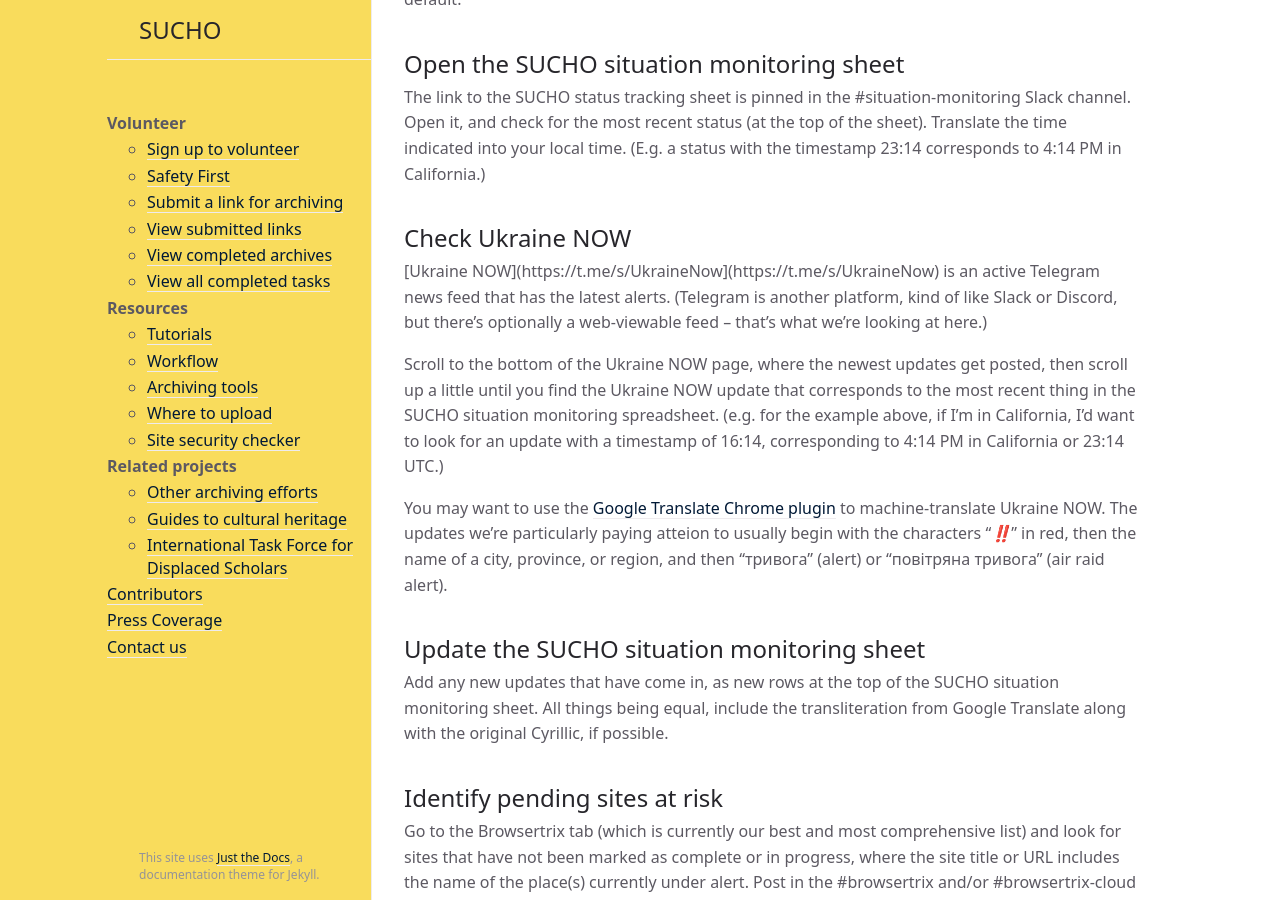
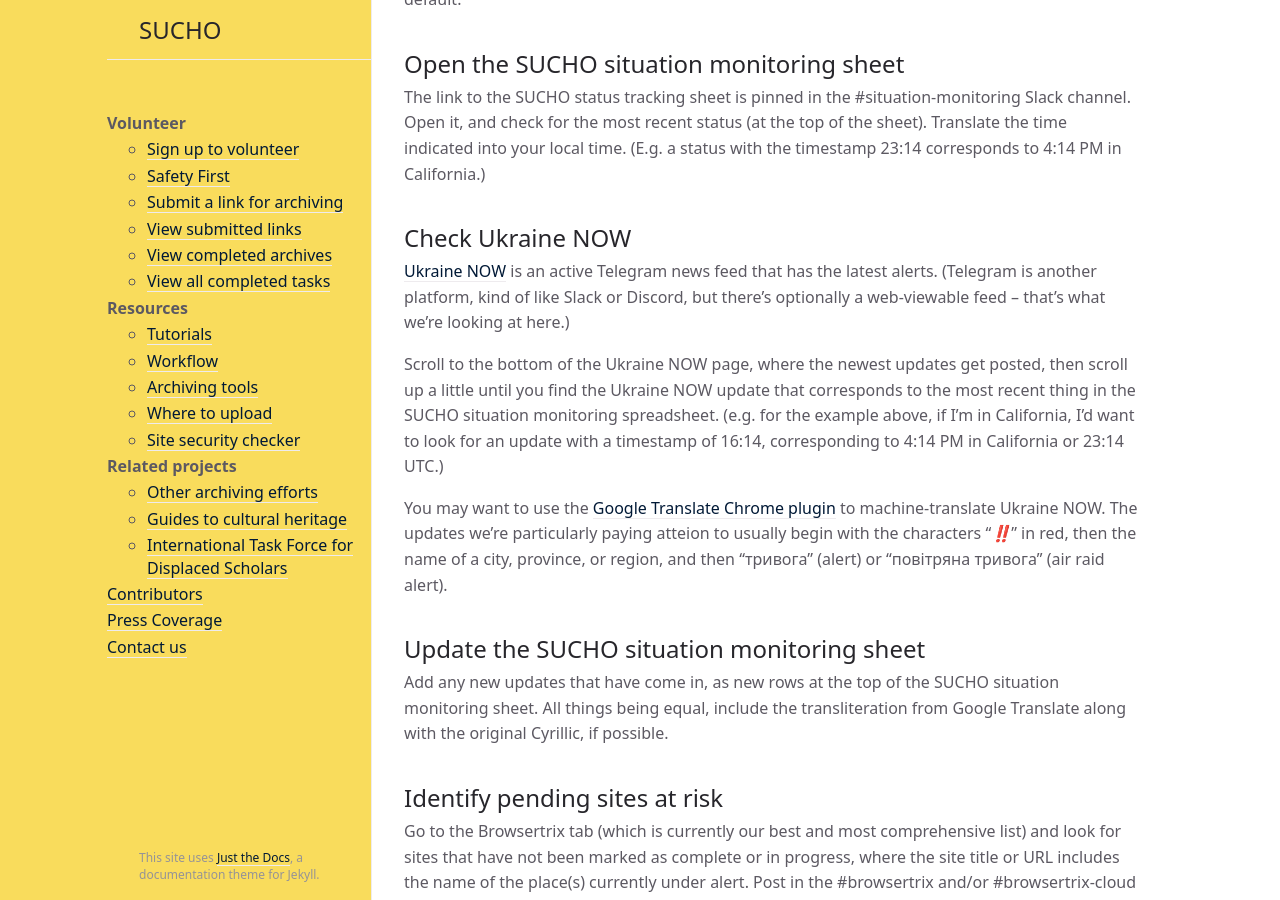
Before and after one commit to sucho-archiving/sucho-archiving.github.io, a Jekyll site: the page built from situation-monitoring.md, in a window 1280 px wide and 900 px high, scrolled down 434 px. Built offline with Jekyll 4.4.1, drawn with Linux system fonts in a browser that asks for light colours; some of the changed lines change nothing that is shown.

Commit message:
Update situation-monitoring.md

```diff
--- a/situation-monitoring.md
+++ b/situation-monitoring.md
@@ -18,7 +18,7 @@ If you're on a Mac, the [Status Clock](https://apps.apple.com/us/app/status-cloc
 The link to the SUCHO status tracking sheet is pinned in the #situation-monitoring Slack channel. Open it, and check for the most recent status (at the top of the sheet). Translate the time indicated into your local time. (E.g. a status with the timestamp 23:14 corresponds to 4:14 PM in California.)
 
 ## Check Ukraine NOW
-[Ukraine NOW](https://t.me/s/UkraineNow](https://t.me/s/UkraineNow) is an active Telegram news feed that has the latest alerts. (Telegram is another platform, kind of like Slack or Discord, but there's optionally a web-viewable feed -- that's what we're looking at here.)
+[Ukraine NOW](https://t.me/s/UkraineNow) is an active Telegram news feed that has the latest alerts. (Telegram is another platform, kind of like Slack or Discord, but there's optionally a web-viewable feed -- that's what we're looking at here.)
 
 Scroll to the bottom of the Ukraine NOW page, where the newest updates get posted, then scroll up a little until you find the Ukraine NOW update that corresponds to the most recent thing in the SUCHO situation monitoring spreadsheet. (e.g. for the example above, if I'm in California, I'd want to look for an update with a timestamp of 16:14, corresponding to 4:14 PM in California or 23:14 UTC.)
 
```
